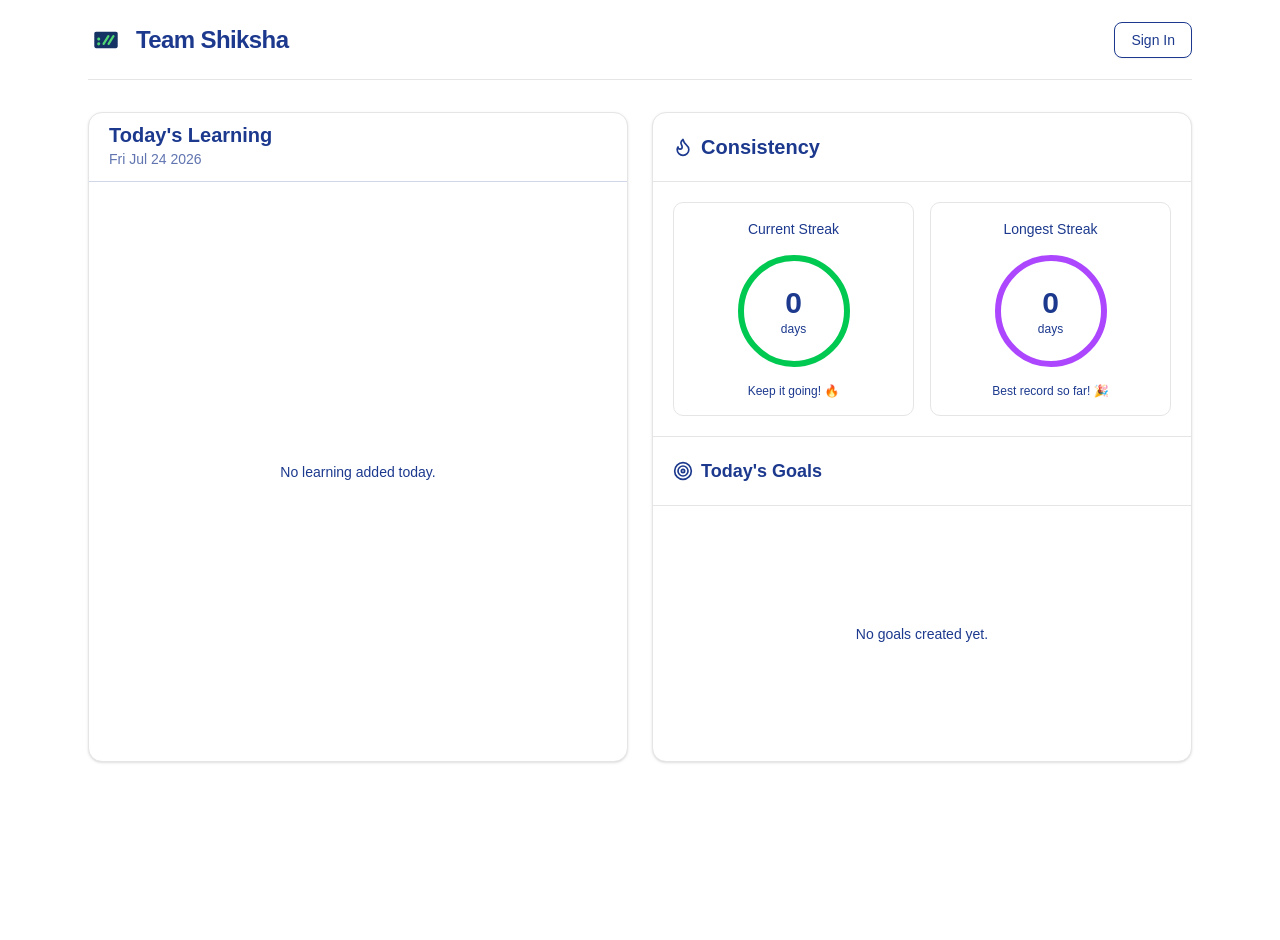
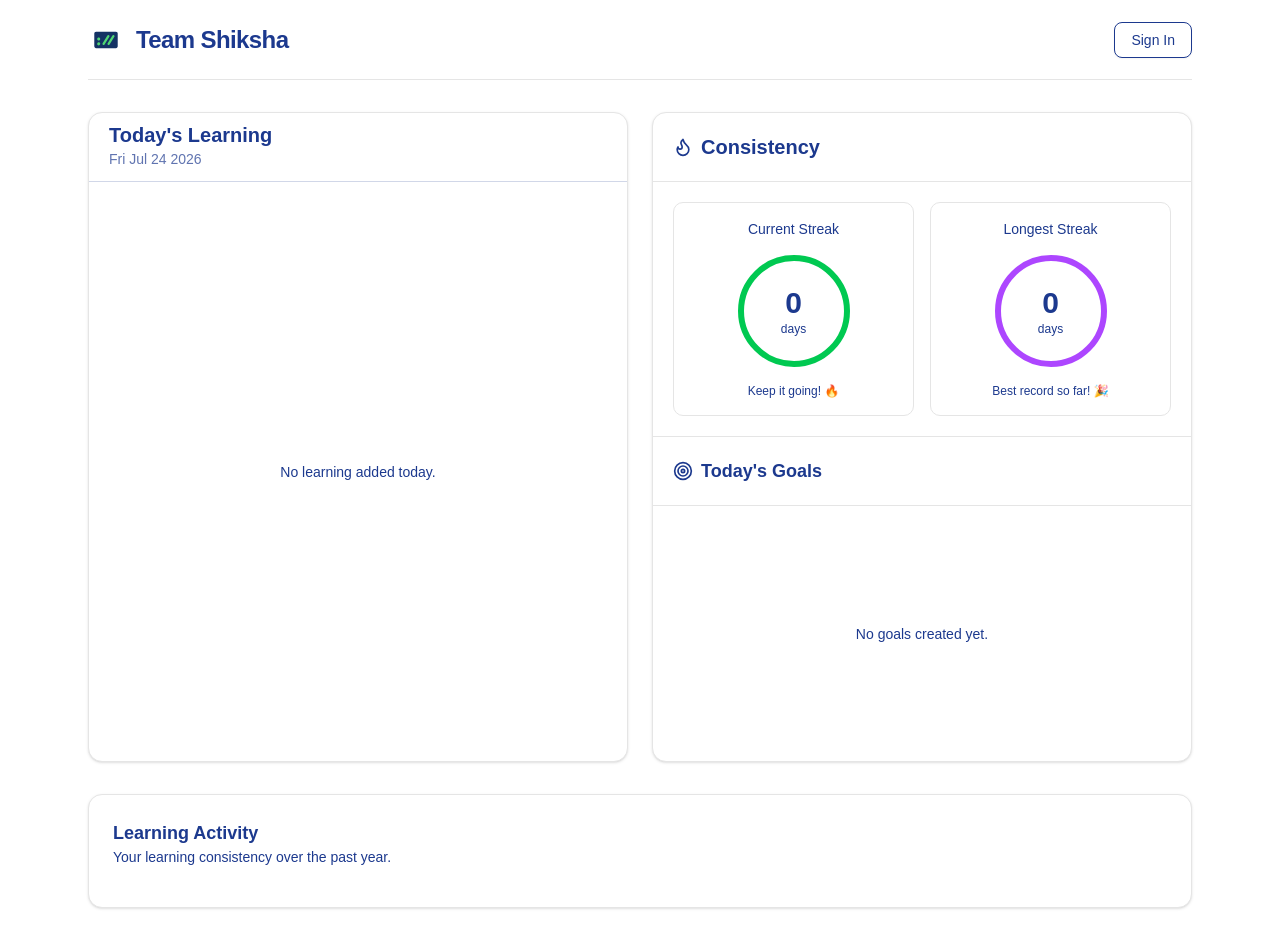
Before and after one commit to shubhamsinghbundela/Learn-In-Public, a React (Vite) app in the folder Frontend/: page / in a window 1280 px wide. Before the commit the page ends 800 px from the top, so only its background shows below. Built offline with nearby package versions, Linux system fonts and the light colour scheme.

Commit message:
add ContributionGraph component

```diff
--- a/Frontend/src/Pages/MainPage.tsx
+++ b/Frontend/src/Pages/MainPage.tsx
@@ -13,6 +13,7 @@ import TodayLearningCard from "@/components/learning-card/TodayLearningCard";
 import ConsistencyCard from "@/components/consistency-streak-card/ConsistencyCard";
 import { useDashboardStore } from "@/store/dashboardStore";
 import { useParams } from "react-router-dom";
+import ContributionGraph from "@/components/contribution-graph/ContributionGraph";
 
 export default function MainPage() {
   const { username } = useParams();
@@ -147,6 +148,10 @@ export default function MainPage() {
               <ConsistencyCard />
             </div>
           </div>
+
+          <div className="mt-8">
+            <ContributionGraph />
+          </div>
         </main>
       </div>
 
--- /dev/null
+++ b/Frontend/src/components/contribution-graph/ContributionGraph.tsx
@@ -0,0 +1,14 @@
+export default function ContributionGraph() {
+  return (
+    <div className="rounded-xl border bg-white p-6 shadow-sm">
+      <div className="mb-4">
+        <h2 className="text-lg font-semibold text-[#1c398e]">
+          Learning Activity
+        </h2>
+        <p className="text-sm text-[#1c398e]">
+          Your learning consistency over the past year.
+        </p>
+      </div>
+    </div>
+  );
+}
```
